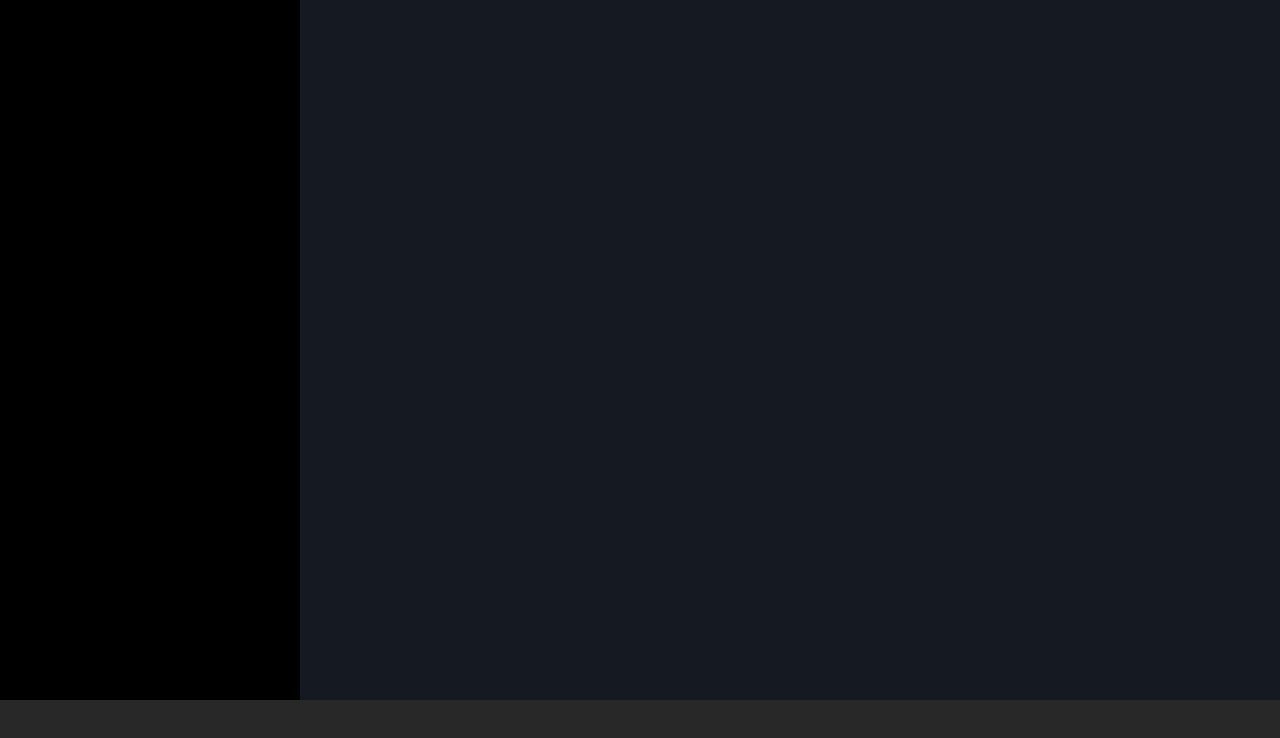
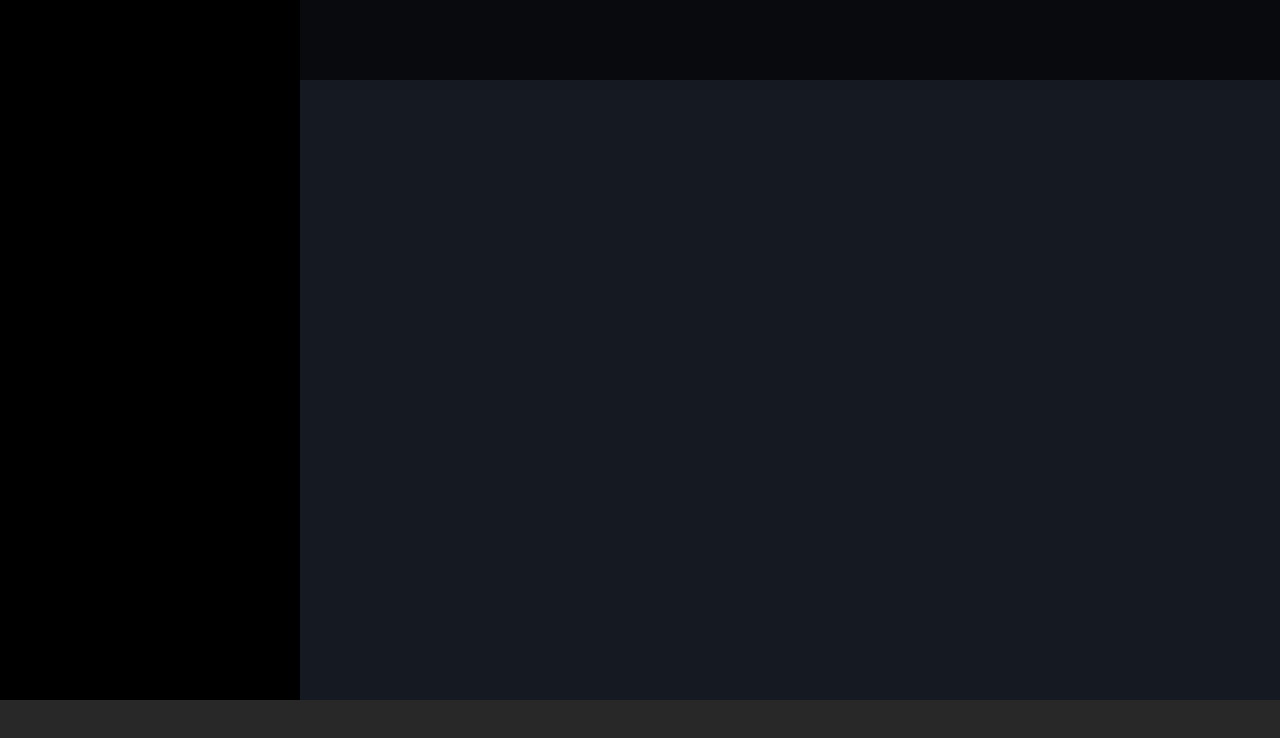
Before and after one commit to Antonio-Italiano/html-css-spotifyweb, a plain HTML site: page index.html in a window 1280 px wide. Drawn offline with Linux system fonts and the light colour scheme.

Commit message:
Add header Structure

```diff
--- a/css/style.css
+++ b/css/style.css
@@ -38,6 +38,14 @@ nav {
     background-color: #141922;
 }
 
+/** Header **/
+header {
+    min-height: 80px;
+    width: 100%;
+    background-color: #000;
+    opacity: 0.6;
+}
+
 /** Footer **/
 footer {
     min-height: 100px;
--- a/index.html
+++ b/index.html
@@ -14,7 +14,7 @@
     <main>
         <nav></nav>
         <div id="display">
-
+            <header></header>
         </div>
 
     </main>
```
